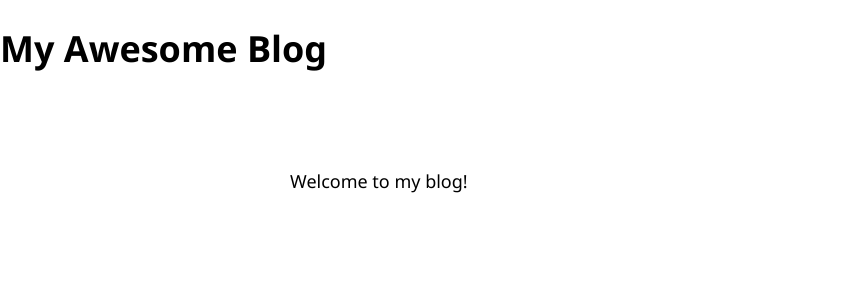
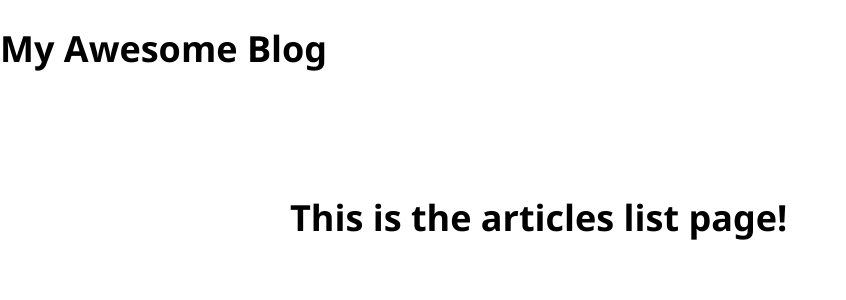
Before and after one commit to pusit-hanp/my-blog-linkedin-learning, a React (Create React App) app: page /articles in a window 1280 px wide. Shown: the top 300 px of the page, without its empty margins (0-846 px from the left). Built offline with nearby package versions, Linux system fonts and the light colour scheme.

Commit message:
Creating blog pages

```diff
--- a/package.json
+++ b/package.json
@@ -8,6 +8,7 @@
     "@testing-library/user-event": "^13.5.0",
     "react": "^18.2.0",
     "react-dom": "^18.2.0",
+    "react-router-dom": "^6.11.1",
     "react-scripts": "5.0.1",
     "web-vitals": "^2.1.4"
   },
--- a/src/App.js
+++ b/src/App.js
@@ -1,13 +1,26 @@
 import './App.css';
+import { BrowserRouter, Routes, Route } from 'react-router-dom';
+import HomePage from './pages/HomePage';
+import AboutPage from './pages/AboutPage';
+import ArticlesListPage from './pages/ArticlesListPage';
+import ArticlePage from './pages/ArticlePage';
 
 function App() {
   return (
-    <div className="App">
+    <BrowserRouter>
+      <div className="App">
         <h1>My Awesome Blog</h1>
         <div id="page-body">
-          Welcome to my blog!
+          <Routes>
+            <Route path="/" element={<HomePage />}/>
+            <Route path="/about" element={<AboutPage />}/>
+            <Route path="/articles" element={<ArticlesListPage />}/>
+            <Route path="/articles/:articleId" element={<ArticlePage />}/>
+          </Routes>
         </div>
-    </div>
+      </div>
+    </BrowserRouter>
+
   );
 }
 
--- /dev/null
+++ b/src/pages/AboutPage.js
@@ -0,0 +1,7 @@
+const AboutPage = () =>{
+    return(
+        <h1>This is the about page!</h1>
+    );
+}
+
+export default AboutPage;
--- /dev/null
+++ b/src/pages/ArticlePage.js
@@ -0,0 +1,7 @@
+const ArticlePage = () =>{
+    return(
+        <h1>This is the article page!</h1>
+    );
+}
+
+export default ArticlePage;
--- /dev/null
+++ b/src/pages/ArticlesListPage.js
@@ -0,0 +1,7 @@
+const ArticlesListPage = () =>{
+    return(
+        <h1>This is the articles list page!</h1>
+    );
+}
+
+export default ArticlesListPage;
--- /dev/null
+++ b/src/pages/HomePage.js
@@ -0,0 +1,7 @@
+const HomePage = () =>{
+    return(
+        <h1>This is the home page!</h1>
+    );
+}
+
+export default HomePage;
```
Also changed, not shown: src/pages/NotFoundPage.js (added), 1 other file (tests, documents, lock files or other folders).
